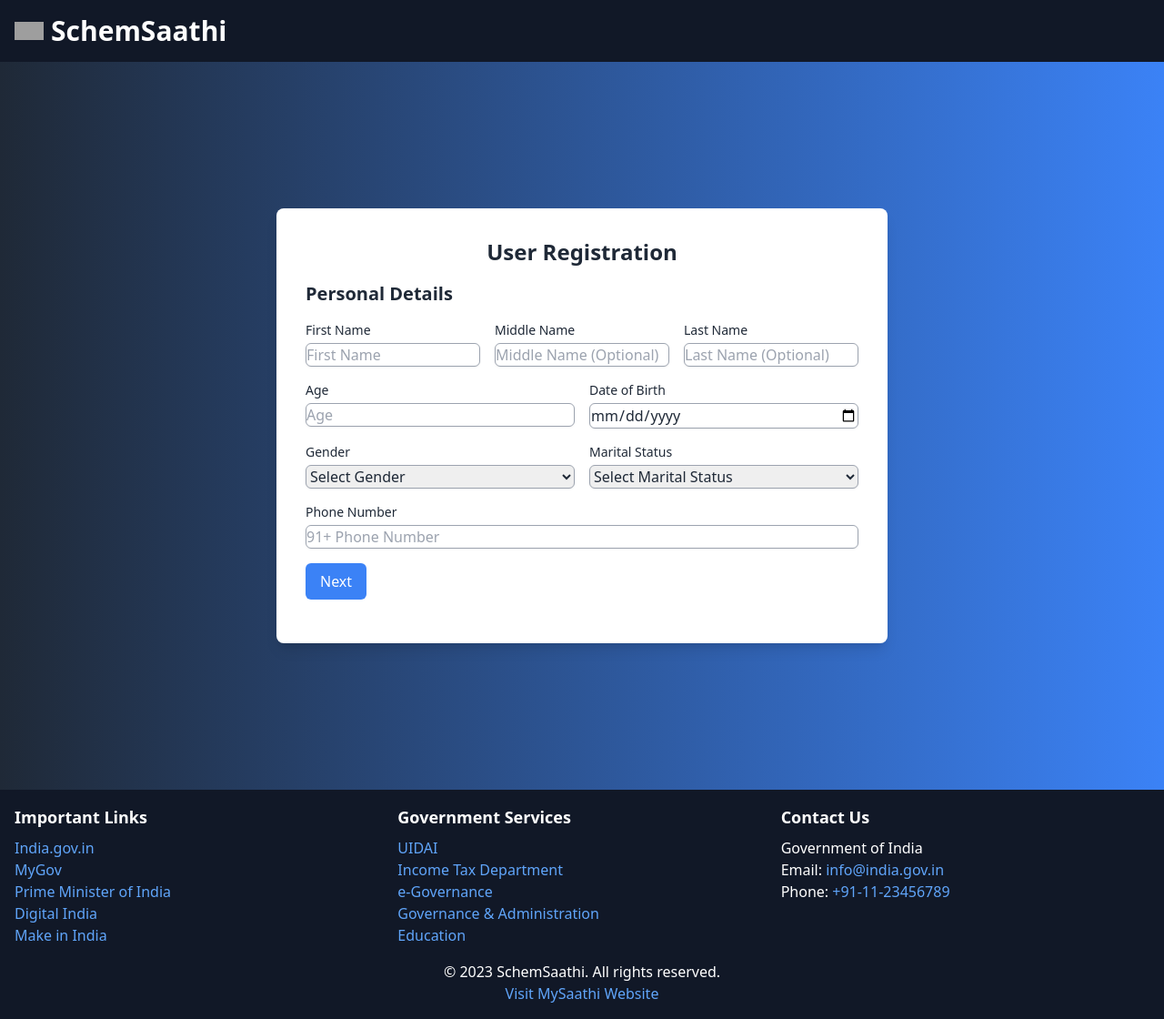
After one commit to indu-shekhar/SchemeSaathi, a Flask app: template templates/registration.html in a window 1280 px wide. The commit adds this page. Shown: the whole page at 91% size. Run offline with Flask 3, Linux system fonts and the light colour scheme; the template is opened without the code that fills it, so the values that code supplies are empty; some libraries are stand-ins or nearby versions; grey boxes are pictures that could not be loaded.

Commit message:
update app.cpython-312.pyc, app.py and templates/index.html

```diff
--- a/app.py
+++ b/app.py
@@ -27,7 +27,7 @@ def after_request(response):
 
 
 @app.route('/')
-@login_required
+# @login_required
 def home():
     cat=["elephant , banana , apple , orange , mango , grapes , pineapple , watermelon , kiwi , guava"]
     return render_template('index.html',cat=cat)
@@ -46,7 +46,7 @@ def login():
         if not request.form.get("username"):
             return apology("must provide username", 400)
 
-        # Ensure password was submitted
+        # Ensure password was submitted21``
         elif not request.form.get("password"):
             return apology("must provide password", 400)
 
--- /dev/null
+++ b/templates/registration.html
@@ -0,0 +1,281 @@
+<html lang="en">
+<head>
+    <meta charset="UTF-8">
+    <meta name="viewport" content="width=device-width, initial-scale=1.0">
+    <title>SchemeSaathi - Government Scheme Registration</title>
+    <script src="https://cdn.tailwindcss.com"></script>
+    <link href="https://cdnjs.cloudflare.com/ajax/libs/font-awesome/5.15.3/css/all.min.css" rel="stylesheet">
+    <link href="https://fonts.googleapis.com/css2?family=Roboto:wght@400;700&display=swap" rel="stylesheet">
+    <script src="https://translate.google.com/translate_a/element.js?cb=googleTranslateElementInit"></script>
+    <style>
+        .goog-te-banner-frame.skiptranslate { display: none !important; }
+        body { top: 0px !important; }
+        .goog-te-gadget-simple {
+            background-color: #f9f9f9;
+            border: 1px solid #ccc;
+            padding: 5px 10px;
+            border-radius: 5px;
+            font-family: 'Roboto', sans-serif;
+            display: inline-flex;
+            align-items: center;
+        }
+        .goog-te-gadget-icon {
+            background-image: url('https://translate.googleapis.com/translate_static/img/te_ctrl3.gif');
+            background-position: -65px 0px;
+            width: 16px;
+            height: 16px;
+            margin-right: 8px;
+        }
+        .goog-te-gadget-simple a {
+            color: #333;
+            text-decoration: none;
+            font-size: 14px;
+        }
+        .goog-te-gadget-simple a:hover {
+            text-decoration: underline;
+        }
+        .goog-te-gadget-simple .VIpgJd-ZVi9od-xl07Ob-lTBxed {
+            display: flex;
+            align-items: center;
+        }
+        .goog-te-gadget-simple .VIpgJd-ZVi9od-xl07Ob-lTBxed span {
+            margin-right: 5px;
+        }
+    </style>
+</head>
+<body class="bg-gradient-to-r from-gray-800 to-blue-500 font-roboto text-white">
+    <header class="flex justify-between items-center p-4 bg-gray-900">
+        <div class="flex items-center space-x-2">
+            <img alt="Indian flag icon" class="w-8 h-5" height="20" src="https://storage.googleapis.com/a1aa/image/e74Mae011QgoOUZqOIJkkW7YNcGfcuC8hmfBqgUVuJX4kLHQB.jpg" width="30">
+            <h1 class="text-3xl font-bold">SchemSaathi</h1>
+        </div>
+        <div class="flex items-center space-x-4">
+            <div id="google_translate_element"></div>
+        </div>
+    </header>
+    <main class="flex justify-center items-center min-h-screen">
+        <div class="bg-white text-gray-800 rounded-lg shadow-lg p-8 w-full max-w-2xl">
+            <h2 class="text-2xl font-bold mb-4 text-center">User Registration</h2>
+            <form id="registrationForm" onsubmit="return validateForm()">
+                <!-- Personal Details -->
+                <div class="form-section" id="personalDetails">
+                    <h3 class="text-xl font-semibold mb-4">Personal Details</h3>
+                    <div class="grid grid-cols-1 md:grid-cols-3 gap-4 mb-4">
+                        <div>
+                            <label class="block text-sm font-medium" for="firstName">First Name</label>
+                            <input class="mt-1 block w-full border border-gray-400 rounded-md shadow-sm" id="firstName" type="text" placeholder="First Name" required>
+                        </div>
+                        <div>
+                            <label class="block text-sm font-medium" for="middleName">Middle Name</label>
+                            <input class="mt-1 block w-full border border-gray-400 rounded-md shadow-sm" id="middleName" type="text" placeholder="Middle Name (Optional)">
+                        </div>
+                        <div>
+                            <label class="block text-sm font-medium" for="lastName">Last Name</label>
+                            <input class="mt-1 block w-full border border-gray-400 rounded-md shadow-sm" id="lastName" type="text" placeholder="Last Name (Optional)">
+                        </div>
+                    </div>
+                    <div class="grid grid-cols-1 md:grid-cols-2 gap-4 mb-4">
+                        <div>
+                            <label class="block text-sm font-medium" for="age">Age</label>
+                            <input class="mt-1 block w-full border border-gray-400 rounded-md shadow-sm" id="age" min="0" type="number" placeholder="Age" required>
+                        </div>
+                        <div>
+                            <label class="block text-sm font-medium" for="dob">Date of Birth</label>
+                            <input class="mt-1 block w-full border border-gray-400 rounded-md shadow-sm" id="dob" type="date" required>
+                        </div>
+                    </div>
+                    <div class="grid grid-cols-1 md:grid-cols-2 gap-4 mb-4">
+                        <div>
+                            <label class="block text-sm font-medium" for="gender">Gender</label>
+                            <select class="mt-1 block w-full border border-gray-400 rounded-md shadow-sm" id="gender" required>
+                                <option value="">Select Gender</option>
+                                <option value="male">Male</option>
+                                <option value="female">Female</option>
+                                <option value="other">Other</option>
+                            </select>
+                        </div>
+                        <div>
+                            <label class="block text-sm font-medium" for="maritalStatus">Marital Status</label>
+                            <select class="mt-1 block w-full border border-gray-400 rounded-md shadow-sm" id="maritalStatus" required>
+                                <option value="">Select Marital Status</option>
+                                <option value="single">Single</option>
+                                <option value="married">Married</option>
+                                <option value="divorced">Divorced</option>
+                                <option value="widowed">Widowed</option>
+                            </select>
+                        </div>
+                    </div>
+                    <div class="mb-4">
+                        <label class="block text-sm font-medium" for="phoneNumber">Phone Number</label>
+                        <input class="mt-1 block w-full border border-gray-400 rounded-md shadow-sm" id="phoneNumber" type="tel" maxlength="10" pattern="\d{10}" title="Please enter exactly 10 digits" placeholder="91+ Phone Number" required oninput="this.value = this.value.replace(/[^0-9]/g, '').slice(0, 10)">
+                    </div>
+                    <div class="flex justify-between">
+                        <button class="bg-blue-500 text-white px-4 py-2 rounded-md" onclick="showNextSection('addressDetails')" type="button">Next</button>
+                    </div>
+                </div>
+                <!-- Address Details -->
+                <div class="form-section hidden" id="addressDetails">
+                    <h3 class="text-xl font-semibold mb-4">Address Details</h3>
+                    <div class="grid grid-cols-1 md:grid-cols-2 gap-4 mb-4">
+                        <div>
+                            <label class="block text-sm font-medium" for="villageCity">Village/City</label>
+                            <input class="mt-1 block w-full border border-gray-400 rounded-md shadow-sm" id="villageCity" type="text" placeholder="Village/City" required>
+                        </div>
+                        <div>
+                            <label class="block text-sm font-medium" for="district">District</label>
+                            <input class="mt-1 block w-full border border-gray-400 rounded-md shadow-sm" id="district" type="text" placeholder="District" required>
+                        </div>
+                    </div>
+                    <div class="grid grid-cols-1 md:grid-cols-2 gap-4 mb-4">
+                        <div>
+                            <label class="block text-sm font-medium" for="state">State</label>
+                            <input class="mt-1 block w-full border border-gray-400 rounded-md shadow-sm" id="state" type="text" placeholder="State" required>
+                        </div>
+                        <div>
+                            <label class="block text-sm font-medium" for="country">Country</label>
+                            <input class="mt-1 block w-full border border-gray-400 rounded-md shadow-sm" id="country" type="text" placeholder="Country" required>
+                        </div>
+                    </div>
+                    <div class="mb-4">
+                        <label class="block text-sm font-medium" for="pincode">Pincode</label>
+                        <input class="mt-1 block w-full border border-gray-400 rounded-md shadow-sm" id="pincode" type="text" placeholder="Pincode" required>
+                    </div>
+                    <div class="flex justify-between">
+                        <button class="bg-gray-500 text-white px-4 py-2 rounded-md" onclick="showPreviousSection('personalDetails')" type="button">Back</button>
+                        <button class="bg-blue-500 text-white px-4 py-2 rounded-md" onclick="showNextSection('familyDetails')" type="button">Next</button>
+                    </div>
+                </div>
+                <!-- Family Details -->
+                <div class="form-section hidden" id="familyDetails">
+                    <h3 class="text-xl font-semibold mb-4">Family Details</h3>
+                    <div class="mb-4">
+                        <label class="block text-sm font-medium" for="partnerName">Partner Name</label>
+                        <input class="mt-1 block w-full border border-gray-400 rounded-md shadow-sm" id="partnerName" type="text" placeholder="Partner Name (Optional)">
+                    </div>
+                    <div class="mb-4">
+                        <label class="block text-sm font-medium" for="parentNames">Parent Names</label>
+                        <input class="mt-1 block w-full border border-gray-400 rounded-md shadow-sm" id="parentNames" type="text" placeholder="Parent Names (Optional)">
+                    </div>
+                    <div class="mb-4">
+                        <label class="block text-sm font-medium" for="childrenDetails">Children Details</label>
+                        <textarea class="mt-1 block w-full border border-gray-400 rounded-md shadow-sm" id="childrenDetails" rows="3" placeholder="Children Details (Optional)"></textarea>
+                    </div>
+                    <div class="flex justify-between">
+                        <button class="bg-gray-500 text-white px-4 py-2 rounded-md" onclick="showPreviousSection('addressDetails')" type="button">Back</button>
+                        <button class="bg-blue-500 text-white px-4 py-2 rounded-md" onclick="showNextSection('aadharDetails')" type="button">Next</button>
+                    </div>
+                </div>
+                <!-- Aadhar Details -->
+                <div class="form-section hidden" id="aadharDetails">
+                    <h3 class="text-xl font-semibold mb-4">Aadhar Details</h3>
+                    <div class="mb-4">
+                        <label class="block text-sm font-medium" for="aadharNumber">Aadhar Number</label>
+                        <input class="mt-1 block w-full border border-gray-400 rounded-md shadow-sm" id="aadharNumber" type="text" placeholder="Aadhar Number" maxlength="12" pattern="\d{12}" title="Please enter exactly 12 digits" required oninput="this.value = this.value.replace(/[^0-9]/g, '').slice(0, 12)">
+                    </div>
+                    <div class="mb-4">
+                        <label class="block text-sm font-medium" for="aadharCopy">Upload Aadhar Copy</label>
+                        <input class="mt-1 block w-full border border-gray-400 rounded-md shadow-sm" id="aadharCopy" type="file" required>
+                    </div>
+                    <div class="grid grid-cols-1 md:grid-cols-2 gap-4 mb-4">
+                        <div>
+                            <label class="block text-sm font-medium" for="password">Password</label>
+                            <input class="mt-1 block w-full border border-gray-400 rounded-md shadow-sm" id="password" type="password" placeholder="Enter Password" required>
+                        </div>
+                        <div>
+                            <label class="block text-sm font-medium" for="confirmPassword">Confirm Password</label>
+                            <input class="mt-1 block w-full border border-gray-400 rounded-md shadow-sm" id="confirmPassword" type="password" placeholder="Confirm Password" required>
+                        </div>
+                    </div>
+                    <div class="flex justify-between">
+                        <button class="bg-gray-500 text-white px-4 py-2 rounded-md" onclick="showPreviousSection('familyDetails')" type="button">Back</button>
+                        <button class="bg-green-500 text-white px-4 py-2 rounded-md" type="submit">Submit</button>
+                    </div>
+                </div>
+            </form>
+        </div>
+    </main>
+    <footer class="bg-gray-900 text-white p-4">
+        <div class="container mx-auto">
+            <div class="grid grid-cols-1 md:grid-cols-3 gap-4">
+                <div>
+                    <h4 class="text-lg font-semibold mb-2">Important Links</h4>
+                    <ul>
+                        <li><a href="https://www.india.gov.in/" class="text-blue-400 hover:underline">India.gov.in</a></li>
+                        <li><a href="https://www.mygov.in/" class="text-blue-400 hover:underline">MyGov</a></li>
+                        <li><a href="https://www.pmindia.gov.in/" class="text-blue-400 hover:underline">Prime Minister of India</a></li>
+                        <li><a href="https://www.digitalindia.gov.in/" class="text-blue-400 hover:underline">Digital India</a></li>
+                        <li><a href="https://www.makeinindia.com/" class="text-blue-400 hover:underline">Make in India</a></li>
+                    </ul>
+                </div>
+                <div>
+                    <h4 class="text-lg font-semibold mb-2">Government Services</h4>
+                    <ul>
+                        <li><a href="https://uidai.gov.in/" class="text-blue-400 hover:underline">UIDAI</a></li>
+                        <li><a href="https://www.incometaxindia.gov.in/" class="text-blue-400 hover:underline">Income Tax Department</a></li>
+                        <li><a href="https://www.india.gov.in/topics/governance-administration/e-governance" class="text-blue-400 hover:underline">e-Governance</a></li>
+                        <li><a href="https://www.india.gov.in/topics/governance-administration" class="text-blue-400 hover:underline">Governance & Administration</a></li>
+                        <li><a href="https://www.india.gov.in/topics/education" class="text-blue-400 hover:underline">Education</a></li>
+                    </ul>
+                </div>
+                <div>
+                    <h4 class="text-lg font-semibold mb-2">Contact Us</h4>
+                    <p>Government of India</p>
+                    <p>Email: <a href="mailto:info@india.gov.in" class="text-blue-400 hover:underline">info@india.gov.in</a></p>
+                    <p>Phone: <a href="tel:+911123456789" class="text-blue-400 hover:underline">+91-11-23456789</a></p>
+                </div>
+            </div>
+            <div class="text-center mt-4">
+                <p>&copy; 2023 SchemSaathi. All rights reserved.</p>
+                <a class="text-blue-400 hover:underline" href="https://mysaathiwebsite.com">Visit MySaathi Website</a>
+            </div>
+        </div>
+    </footer>
+    <script>
+        function googleTranslateElementInit() {
+            new google.translate.TranslateElement({
+                pageLanguage: 'en',
+                includedLanguages: 'en,hi,te,kn,ta,ml,gu,mr,bn,pa,or,as,ur,sd,si,ne,sa,ks,mai,doi,brx,mlt',
+                layout: google.translate.TranslateElement.InlineLayout.SIMPLE
+            }, 'google_translate_element');
+        }
+
+        function showNextSection(sectionId) {
+            const currentSection = document.querySelector('.form-section:not(.hidden)');
+            const inputs = currentSection.querySelectorAll('input, select, textarea');
+            let valid = true;
+            inputs.forEach(input => {
+                if (!input.value && input.hasAttribute('required')) {
+                    valid = false;
+                    input.classList.add('border-red-500');
+                } else {
+                    input.classList.remove('border-red-500');
+                }
+            });
+            if (valid) {
+                currentSection.classList.add('hidden');
+                document.getElementById(sectionId).classList.remove('hidden');
+            }
+        }
+
+        function showPreviousSection(sectionId) {
+            document.querySelector('.form-section:not(.hidden)').classList.add('hidden');
+            document.getElementById(sectionId).classList.remove('hidden');
+        }
+
+        function validateForm() {
+            const password = document.getElementById('password').value;
+            const confirmPassword = document.getElementById('confirmPassword').value;
+            const aadharNumber = document.getElementById('aadharNumber').value;
+            if (password !== confirmPassword) {
+                alert('Passwords do not match.');
+                return false;
+            }
+            if (aadharNumber.length !== 12) {
+                alert('Aadhar number must be exactly 12 digits.');
+                return false;
+            }
+            return true;
+        }
+    </script>
+</body>
+</html>
```
Also changed, not shown: templates/index.html (+48 -3 lines), templates/login.html (added, +137 -0 lines), 1 other file.
